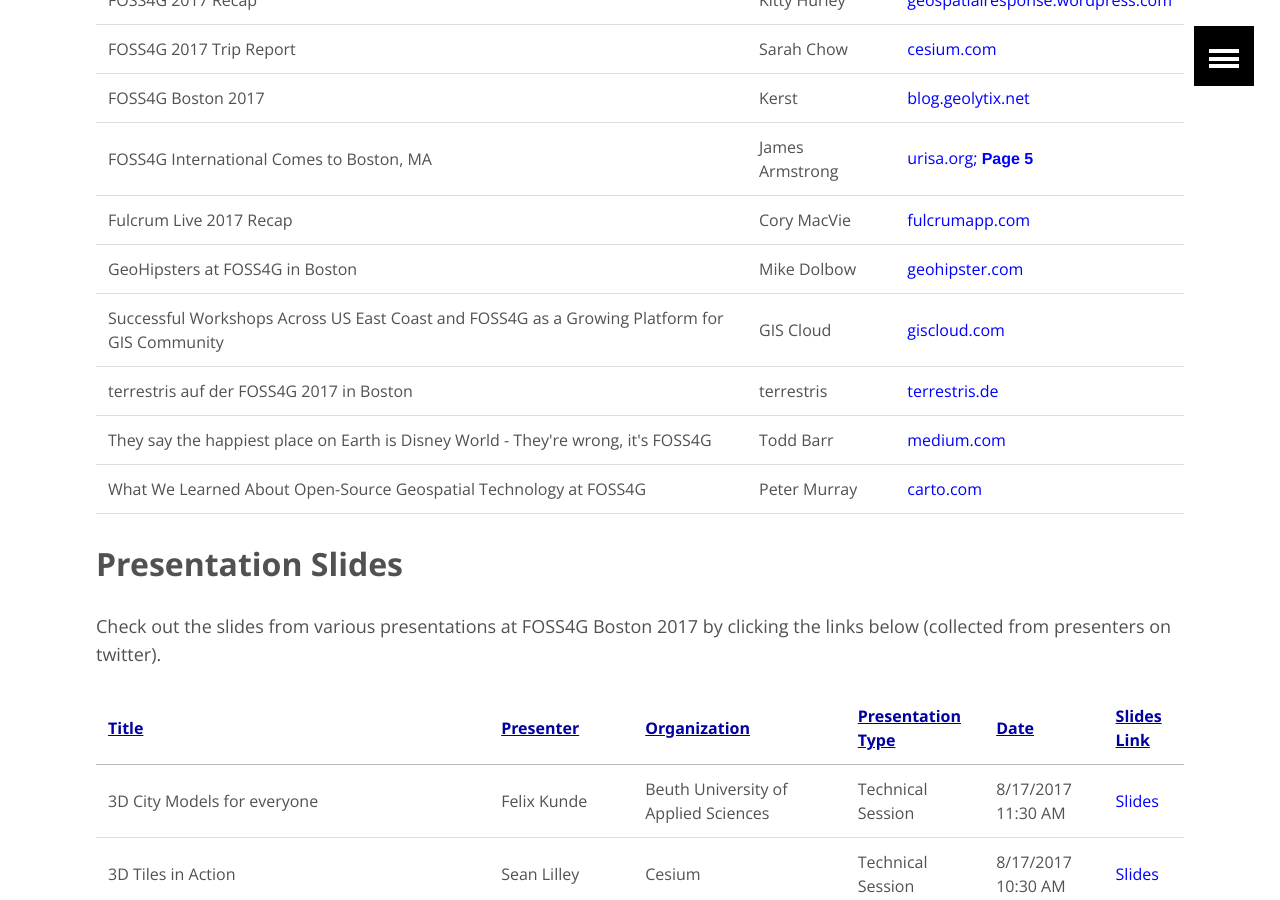
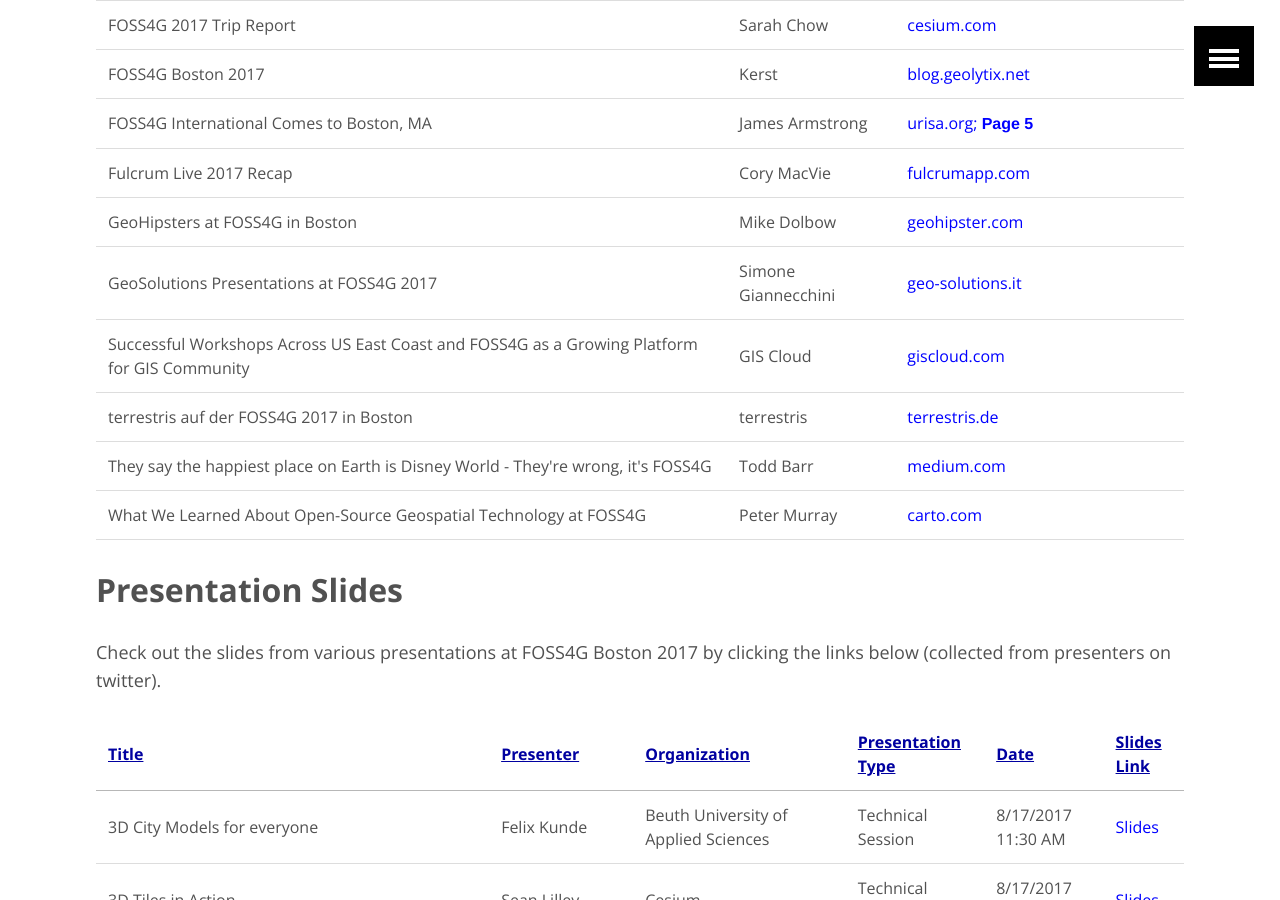
Before and after one commit to AvidGeo/foss4g2017-dev, a Jekyll site: the page built from post_conference/index.html, in a window 1280 px wide and 900 px high, scrolled down 900 px. Built offline with Jekyll 4.4.1, drawn with Linux system fonts in a browser that asks for light colours.

Commit message:
add blog

```diff
--- a/post_conference/index.html
+++ b/post_conference/index.html
@@ -66,6 +66,7 @@
                 <td>Mike Dolbow</td>
                 <td><a href="http://geohipster.com/2017/08/28/geohipsters-foss4g-boston/" style="color:blue;">geohipster.com</a></td>
             </tr>
+            <tr><td>GeoSolutions Presentations at FOSS4G 2017</td><td>Simone Giannecchini</td><td><a href="http://www.geo-solutions.it/news/geosolutions-presentations-at-foss4g-boston-2017/" style="color:blue;">geo-solutions.it</a></td></tr>
             <tr><td>Successful Workshops Across US East Coast and FOSS4G as a Growing Platform for GIS Community</td><td>GIS Cloud</td><td><a href="http://www.giscloud.com/blog/successful-workshops-across-us-east-coast-and-foss4g-as-a-growing-platform-for-gis-community/" style="color:blue;">giscloud.com</a></td></tr>
             <tr><td>terrestris auf der FOSS4G 2017 in Boston</td><td>terrestris</td><td><a href="https://www.terrestris.de/2017/08/30/terrestris-auf-der-foss4g-2017-in-boston/" style="color:blue;">terrestris.de</a></td></tr>
             <tr>
```
